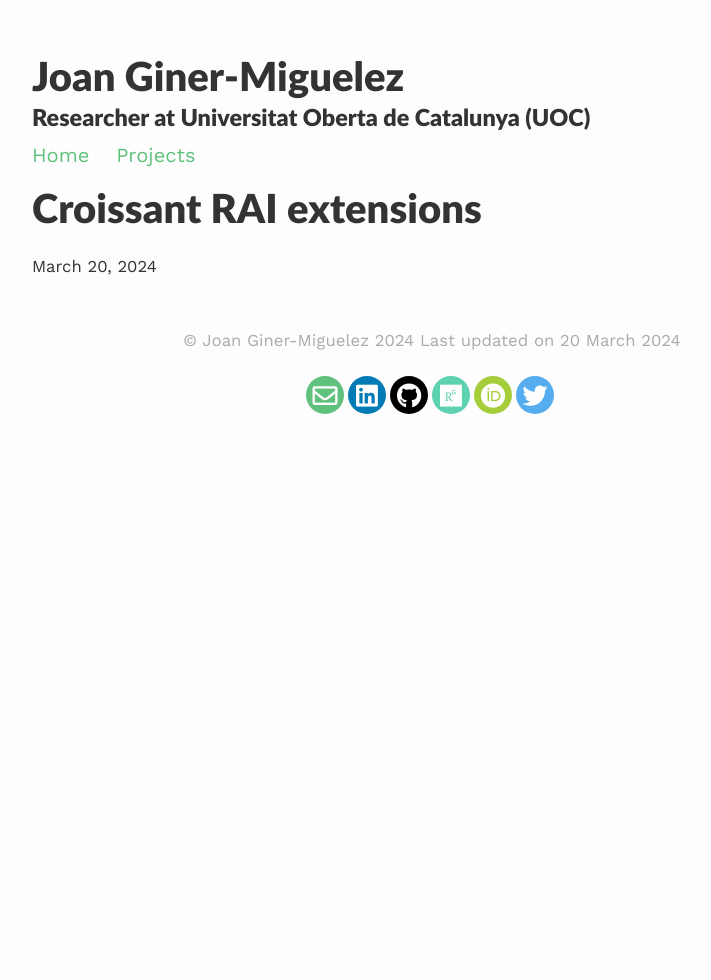
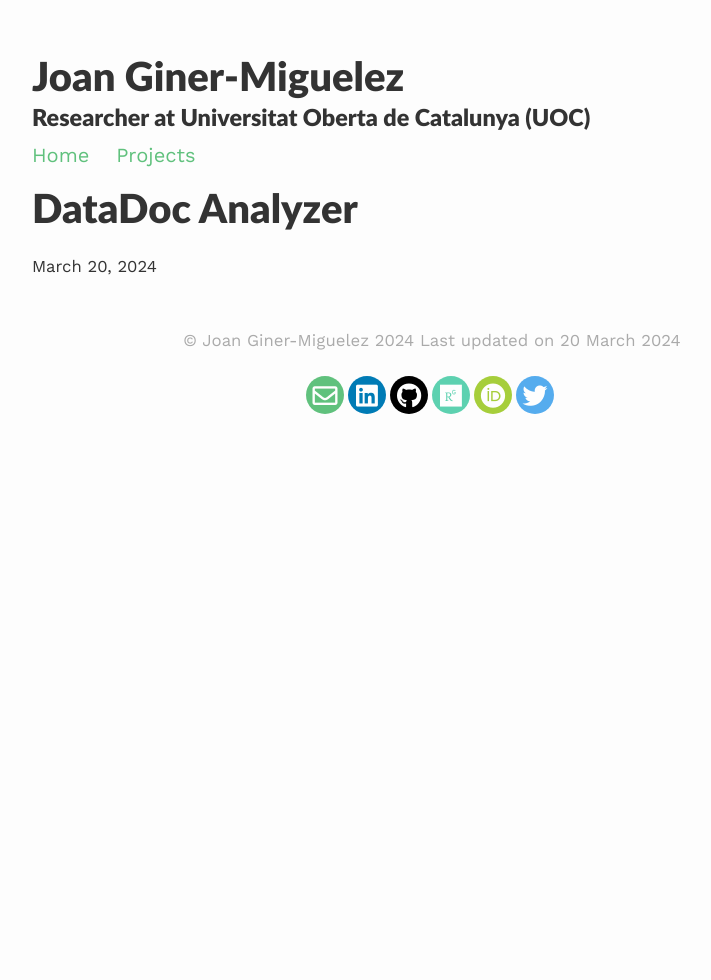
Before and after one commit to JoanGi/site, a Jekyll site: the page built from _projects/DataDoc.md, in a window 1280 px wide. Shown: the whole page, without its empty margins (208-919 px from the left). Built offline with Jekyll 4.4.1, drawn with Linux system fonts in a browser that asks for light colours; nearby versions of some CDN libraries.

Commit message:
Update DataDoc.md

```diff
--- a/_projects/DataDoc.md
+++ b/_projects/DataDoc.md
@@ -1,6 +1,6 @@
 ---
 layout: post
-title: Croissant RAI extensions
+title: DataDoc Analyzer
 description: Using LLM to analyze scientific dataset documentation for Responsible AI
 redirect: https://www.youtube.com/watch?v=bffVXA5D2-8
 ---
```
